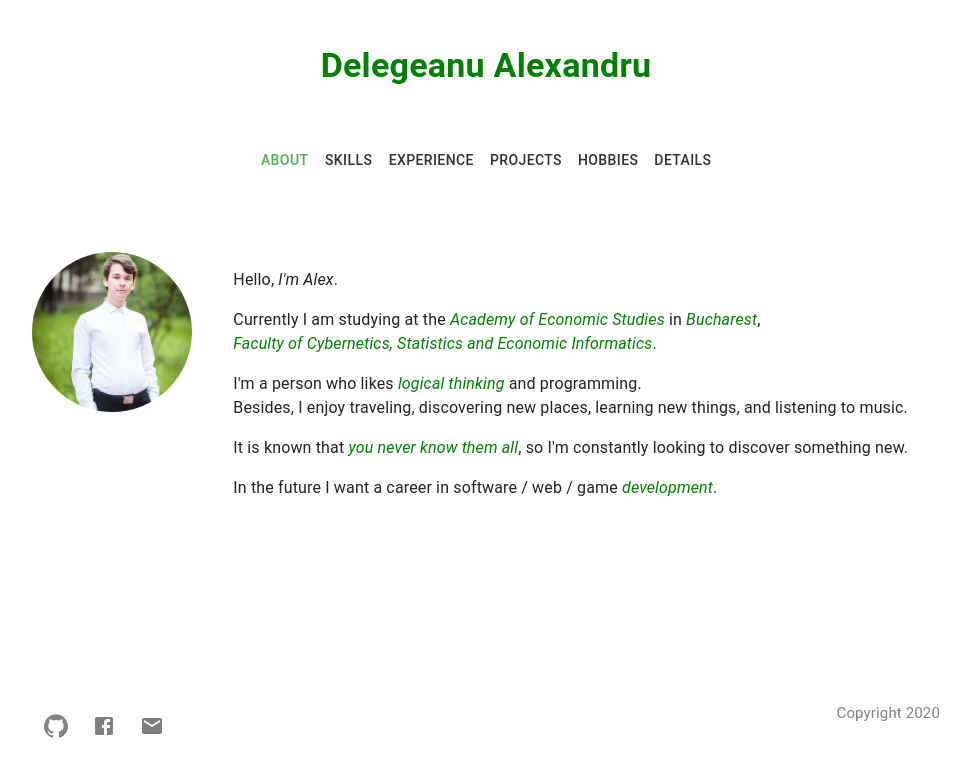
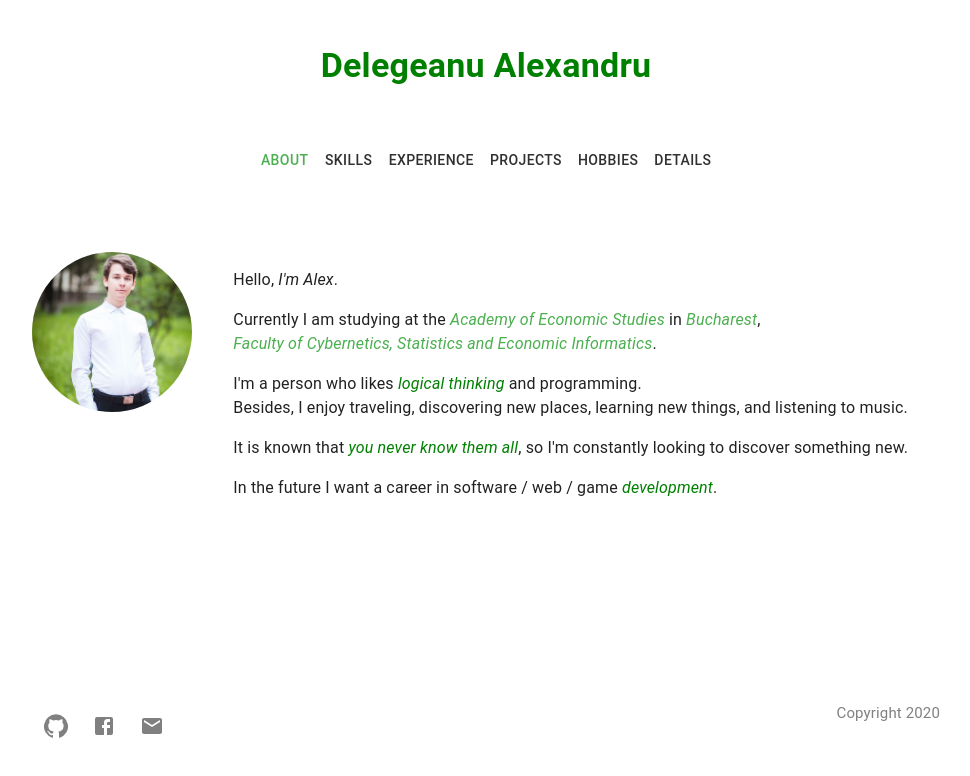
Before and after one commit to TheAncientOwl/personal-page, a React (Create React App) app: page / in a window 1280 px wide. Shown: the top 776 px of the page, without its empty margins (154-1124 px from the left). Built offline with nearby package versions, Linux system fonts and the light colour scheme.

Commit message:
set color primary/secondary.

```diff
--- a/src/components/About.jsx
+++ b/src/components/About.jsx
@@ -6,7 +6,7 @@ import Img from '../images/avatar.jpg';
 
 function MyLink({ href, children }) {
   return (
-    <Link style={{ fontStyle: 'italic', color: 'green' }} href={href} target='_blank'>
+    <Link color='primary' style={{ fontStyle: 'italic' }} href={href} target='_blank'>
       {children}
     </Link>
   );
```
